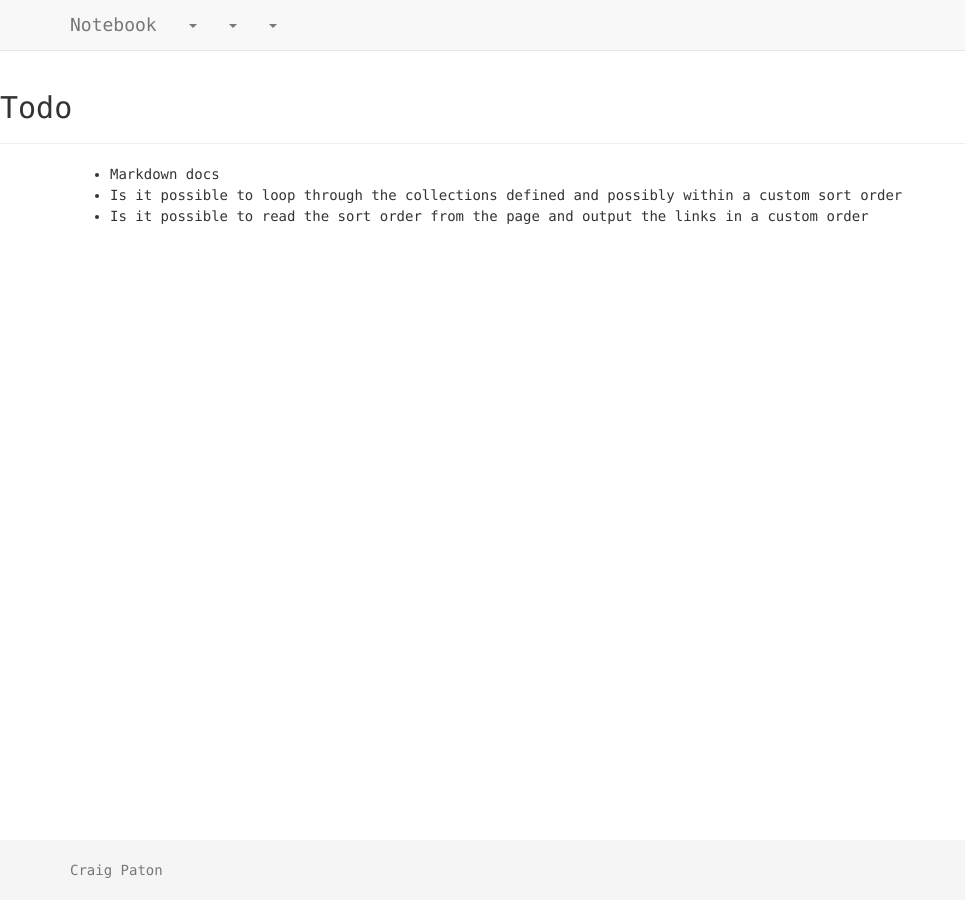
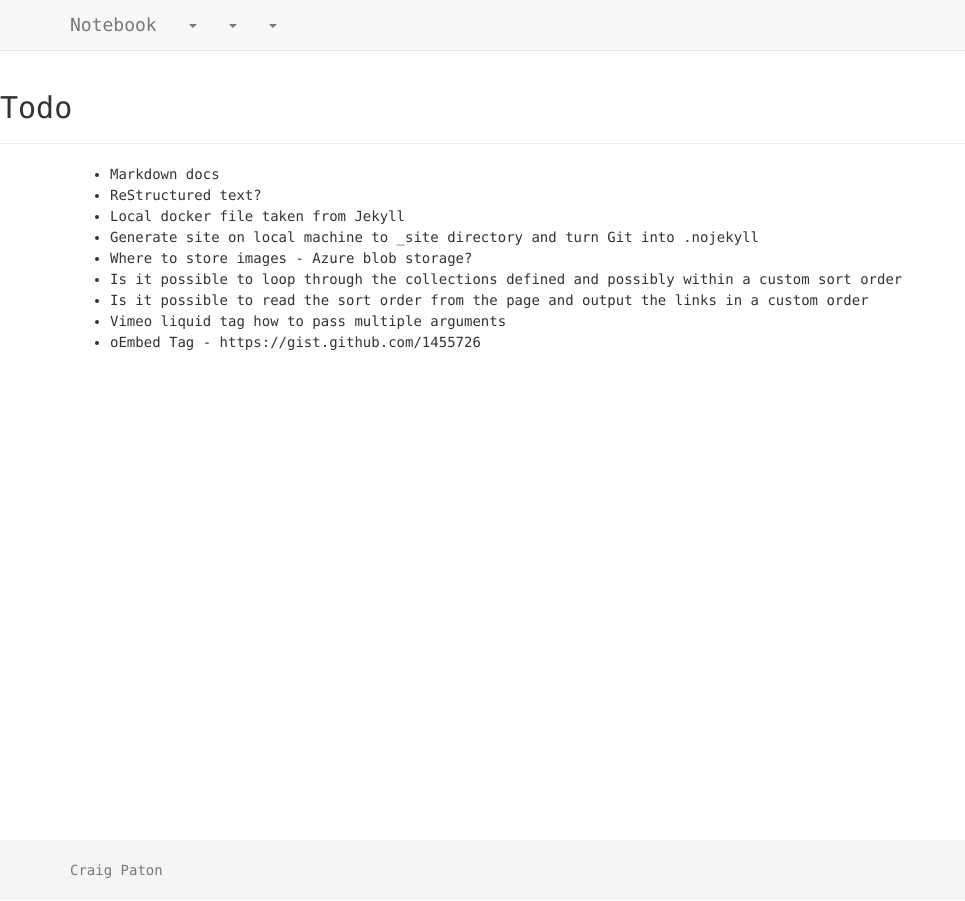
Before and after one commit to cpaton/notebook, a Jekyll site: the page built from _meta/todo.md, in a window 1280 px wide. Shown: the whole page, without its empty margins (0-965 px from the left). Built offline with Jekyll 4.4.1, drawn with Linux system fonts in a browser that asks for light colours; Markdown is read by kramdown in place of the engine named in the settings.

Commit message:
test plugin

```diff
--- a/_meta/todo.md
+++ b/_meta/todo.md
@@ -3,5 +3,11 @@ title : Todo
 ---
 
 * Markdown docs
+* ReStructured text?
+* Local docker file taken from Jekyll
+* Generate site on local machine to _site directory and turn Git into .nojekyll
+* Where to store images - Azure blob storage?
 * Is it possible to loop through the collections defined and possibly within a custom sort order
 * Is it possible to read the sort order from the page and output the links in a custom order
+* Vimeo liquid tag how to pass multiple arguments
+* oEmbed Tag - https://gist.github.com/1455726
--- /dev/null
+++ b/_plugins/vimeo-tag.rb
@@ -0,0 +1,16 @@
+module Jekyll
+    class ViemoTag < Liquid::Tag
+
+        def initialize(tag_name, video_numner, tokens)
+            super
+            @video_numner = video_numner
+            #@video_description = video_description
+        end
+
+        def render(content)
+            "<iframe src=\"https://player.vimeo.com/video/#{@video_numner}\" width=\"500\" height=\"281\" frameborder=\"0\" webkitallowfullscreen mozallowfullscreen allowfullscreen> </iframe>"
+        end
+    end
+end
+
+Liquid::Template.register_tag('viemo', Jekyll::ViemoTag)
--- a/index.html
+++ b/index.html
@@ -13,3 +13,5 @@ C# enterprise programmers notebook
 {% endfor %}
 
 </ul>
+
+{% viemo 156397798 Desc %}
```
